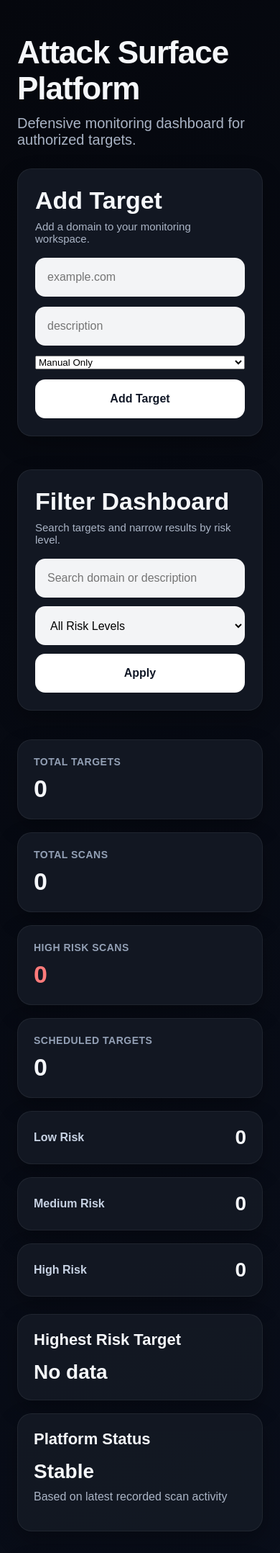
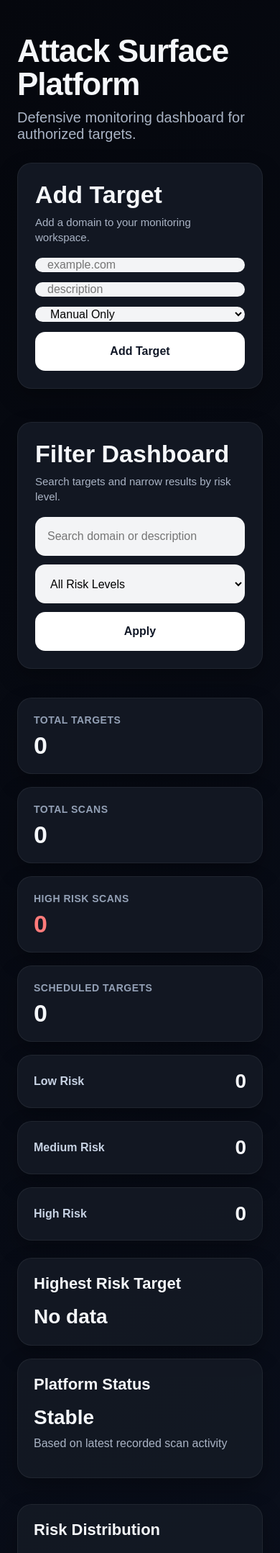
Before and after one commit to xanast/attack-surface-platform, a FastAPI app: page / in a window 390 px wide. Shown: the top 2157 px of the page at 72% size. Run offline with FastAPI, Linux system fonts and the light colour scheme; data that the repository does not hold is empty.

Commit message:
New premium dashboard UI and responsive layout

```diff
--- a/app/static/css/style.css
+++ b/app/static/css/style.css
@@ -1,5 +1,17 @@
+*,
+*::before,
+*::after {
+    box-sizing: border-box;
+}
+
+html,
 body {
     margin: 0;
+    max-width: 100%;
+    overflow-x: hidden;
+}
+
+body {
     font-family: Arial, sans-serif;
     background: linear-gradient(135deg, #05070d, #0b1120);
     color: #f5f7fa;
@@ -7,8 +19,11 @@
 
 .container {
     max-width: 1200px;
+    width: 100%;
     margin: 0 auto;
     padding: 48px 24px 80px;
+    box-sizing: border-box;
+    overflow-x: hidden;
 }
 
 .page-header {
@@ -20,6 +35,7 @@
     font-size: 64px;
     font-weight: 800;
     letter-spacing: -1px;
+    line-height: 1.05;
 }
 
 .subtitle {
@@ -82,18 +98,20 @@
     margin: 0;
     color: #aab4c5;
     font-size: 15px;
+    line-height: 1.4;
 }
 
 .top-actions-grid {
     display: grid;
-    grid-template-columns: 1.35fr 1fr;
+    grid-template-columns: minmax(0, 1.35fr) minmax(0, 1fr);
     gap: 18px;
     margin-bottom: 12px;
+    align-items: stretch;
 }
 
 .stats-grid {
     display: grid;
-    grid-template-columns: repeat(4, 1fr);
+    grid-template-columns: repeat(4, minmax(0, 1fr));
     gap: 18px;
     margin-bottom: 18px;
 }
@@ -103,6 +121,7 @@
     display: flex;
     flex-direction: column;
     gap: 10px;
+    min-width: 0;
 }
 
 .metric-label {
@@ -117,6 +136,7 @@
     font-size: 34px;
     font-weight: 800;
     color: #f5f7fa;
+    line-height: 1;
 }
 
 .metric-danger .metric-value {
@@ -135,6 +155,8 @@
     display: flex;
     align-items: center;
     justify-content: space-between;
+    gap: 12px;
+    min-width: 0;
 }
 
 .risk-summary-title {
@@ -149,13 +171,14 @@
 
 .analytics-grid {
     display: grid;
-    grid-template-columns: repeat(2, 1fr);
+    grid-template-columns: repeat(2, minmax(0, 1fr));
     gap: 18px;
     margin-bottom: 36px;
 }
 
 .analytics-card {
     padding: 22px;
+    min-width: 0;
 }
 
 .analytics-card h3 {
@@ -168,6 +191,8 @@
     font-size: 28px;
     font-weight: 800;
     color: #f5f7fa;
+    line-height: 1.2;
+    word-break: break-word;
 }
 
 .analytics-sub {
@@ -176,22 +201,30 @@
 }
 
 .target-form {
-    display: grid;
-    grid-template-columns: 1.4fr 1fr auto;
+    display: flex;
     gap: 14px;
+    align-items: center;
+    flex-wrap: nowrap;
+    width: 100%;
+    min-width: 0;
 }
 
 .filter-form {
     display: grid;
-    grid-template-columns: 1.45fr 1fr auto;
+    grid-template-columns: minmax(0, 1.45fr) minmax(0, 1fr) auto;
     gap: 12px;
     align-items: center;
+    width: 100%;
+    min-width: 0;
 }
 
 .target-form input,
+.target-form select,
 .filter-form input,
 .filter-form select {
     height: 54px;
+    width: 100%;
+    min-width: 0;
     border: 1px solid rgba(255, 255, 255, 0.08);
     border-radius: 14px;
     background: #f3f4f6;
@@ -199,6 +232,40 @@
     font-size: 16px;
     outline: none;
     box-sizing: border-box;
+}
+
+.target-form input[name="domain"] {
+    flex: 1.35;
+    min-width: 0;
+}
+
+.target-form input[name="description"] {
+    flex: 1;
+    min-width: 0;
+}
+
+.target-form select[name="scan_frequency"] {
+    flex: 0.75;
+    min-width: 0;
+}
+
+.target-form button {
+    flex: 0 0 auto;
+    min-width: 150px;
+    white-space: nowrap;
+}
+
+.filter-form input[name="search"] {
+    min-width: 0;
+}
+
+.filter-form select[name="risk"] {
+    min-width: 0;
+}
+
+.filter-form button {
+    min-width: 110px;
+    white-space: nowrap;
 }
 
 .target-form button,
@@ -491,9 +567,19 @@
         grid-template-columns: 1fr;
     }
 
-    .target-form,
+    .target-form {
+        flex-direction: column;
+        align-items: stretch;
+    }
+
     .filter-form {
         grid-template-columns: 1fr;
+    }
+
+    .target-form button,
+    .filter-form button {
+        width: 100%;
+        min-width: 0;
     }
 
     .result-row {
```
Also changed, not shown: other parts of app/static/css/style.css (+14 -11 lines).
